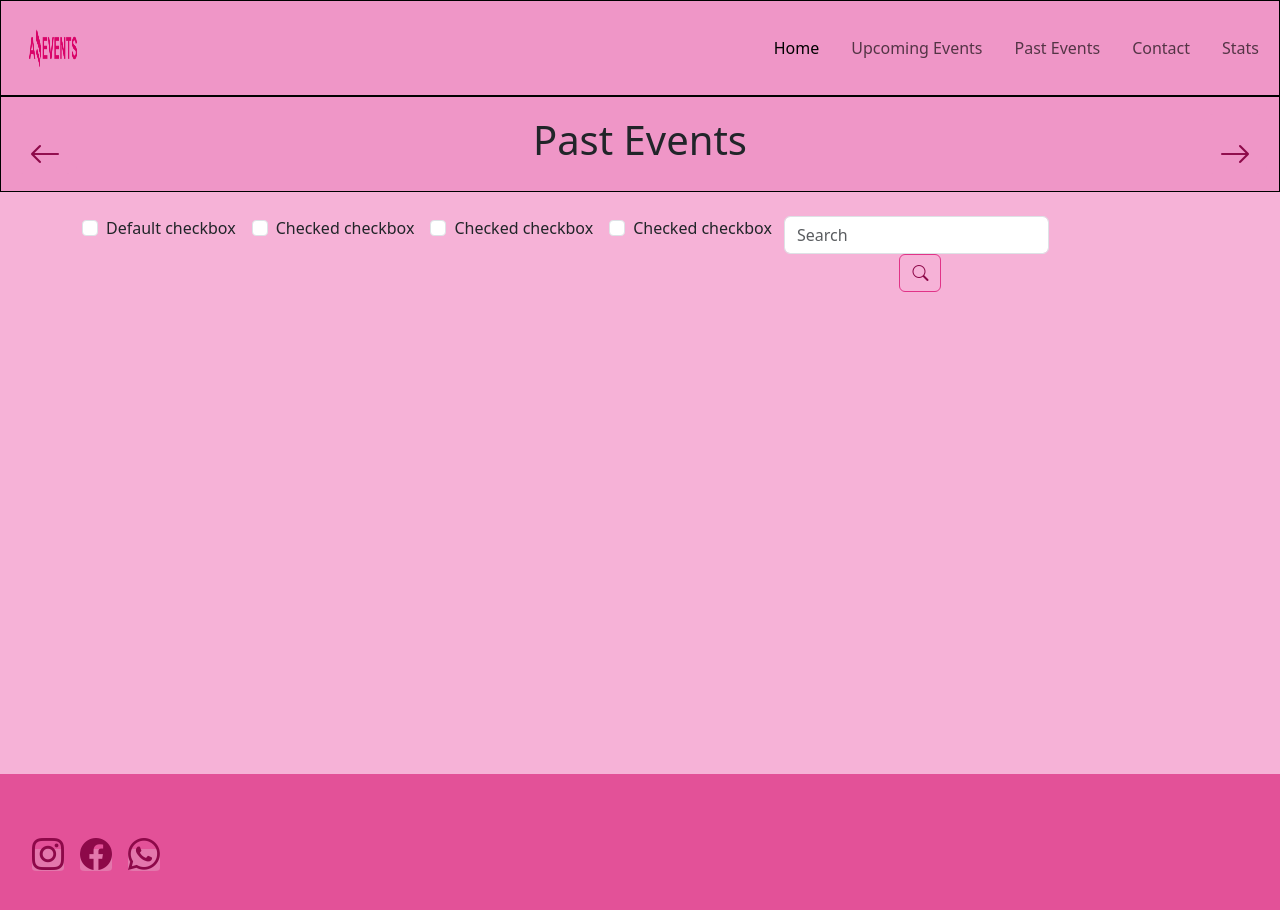
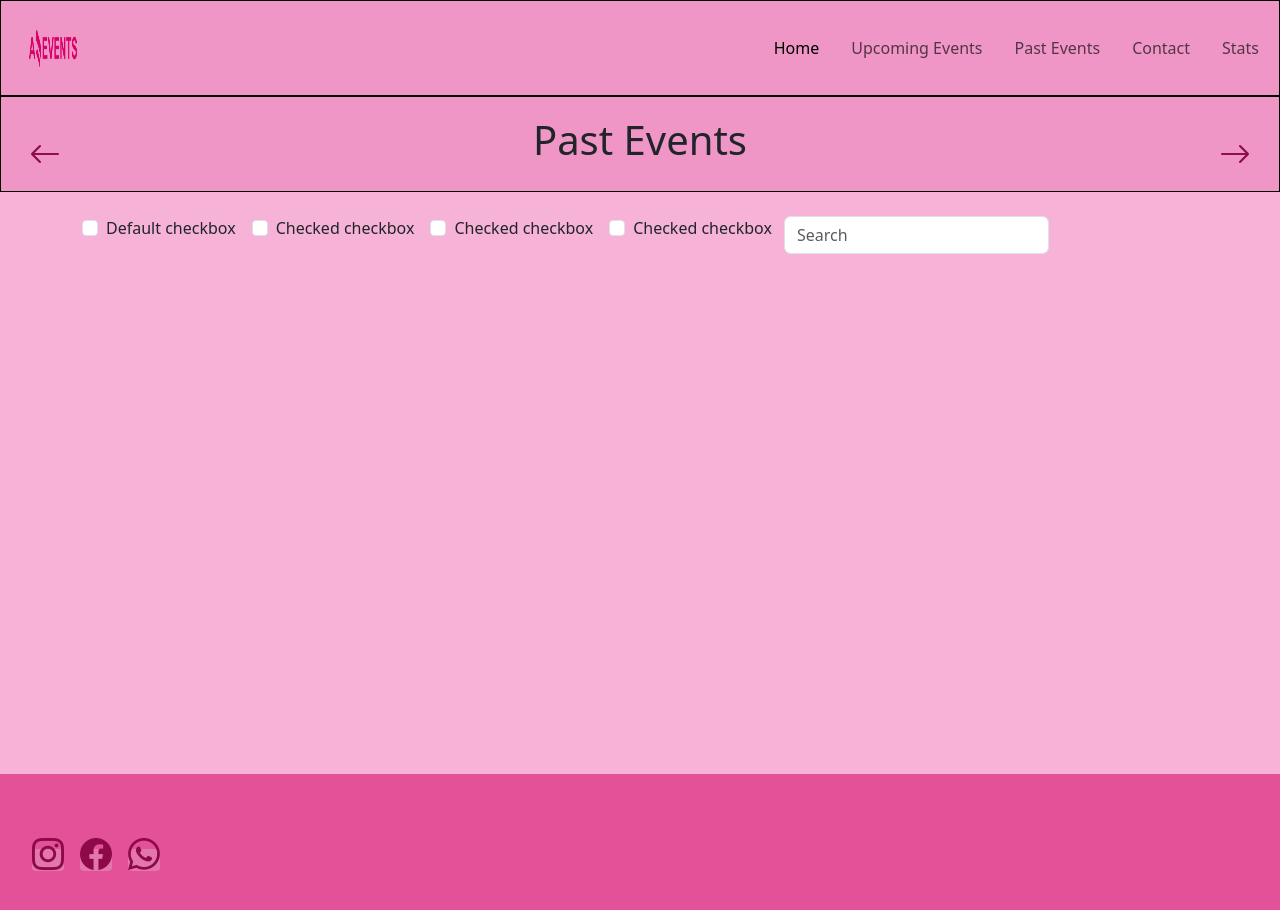
Before and after one commit to GabrielSucaria/js_intro_amazing_events, a plain HTML site: page root/pastEvents.html in a window 1280 px wide. Drawn offline with nearby package versions, Linux system fonts and the light colour scheme; no server answers.

Commit message:
realizo comentarios

```diff
--- a/root/pastEvents.html
+++ b/root/pastEvents.html
@@ -85,7 +85,7 @@
 
         <form class="d-flex" role="search">
           <input class="form-control me-2" type="search" placeholder="Search" aria-label="Search" id="input">
-          <button class="btn btn-outline-success" type="submit"><i class="bi bi-search"></i></button>
+          <!--<button class="btn btn-outline-success" type="submit"><i class="bi bi-search"></i></button>-->
         </form>
 
       </div>
```
Also changed, not shown: root/upcomingEvents.html (+1 -1 lines).
